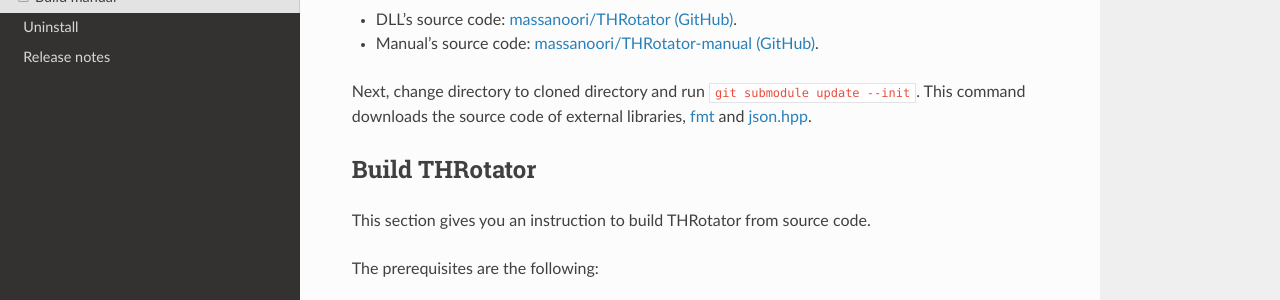
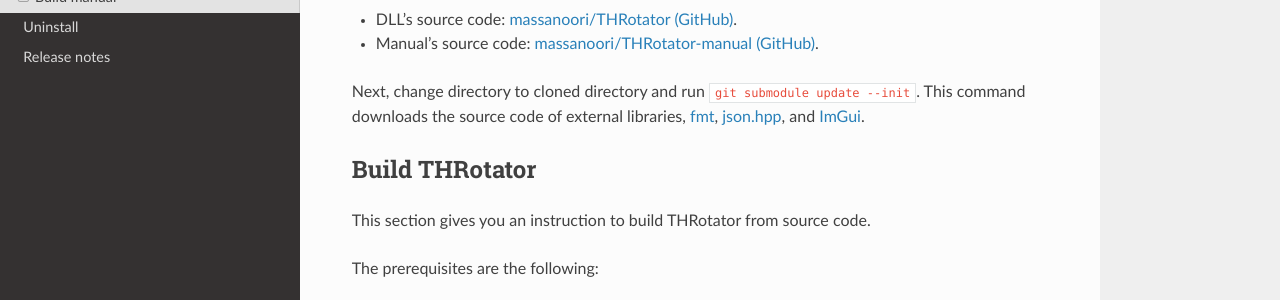
Before and after one commit to massanoori/THRotator-manual, a Sphinx documentation site: the page built from docs/pages/development.rst, in a window 1280 px wide and 900 px high. Shown: the part 357-657 px from the top of the window. Built offline with Sphinx 7.4.7 and the Read the Docs theme 2.0.0, drawn with Linux system fonts in a browser that asks for light colours.

Commit message:
Refer to ImGui in development page

```diff
--- a/docs/pages/development.rst
+++ b/docs/pages/development.rst
@@ -14,8 +14,8 @@
 * Manual's source code: `massanoori/THRotator-manual (GitHub) <https://github.com/massanoori/THRotator-manual>`_.
 
 Next, change directory to cloned directory and run ``git submodule update --init``.
-This command downloads the source code of external libraries, `fmt <https://github.com/fmtlib/fmt>`_
-and `json.hpp <https://github.com/nlohmann/json>`_.
+This command downloads the source code of external libraries, `fmt <https://github.com/fmtlib/fmt>`_,
+`json.hpp <https://github.com/nlohmann/json>`_, and `ImGui <https://github.com/ocornut/imgui>`_.
 
 
 Build THRotator
```
Also changed, not shown: 1 other file.
